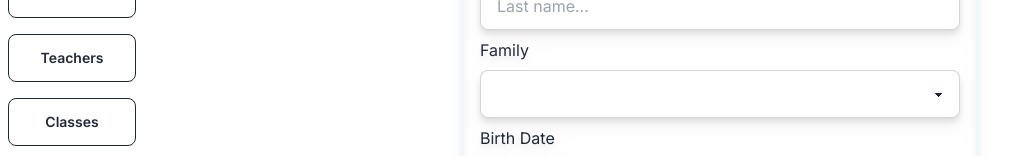
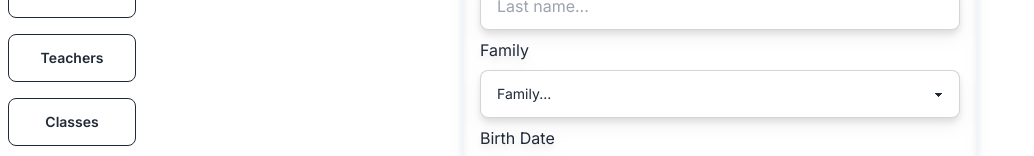
Before and after one commit to msilis/lauderdale-manage, a Next.js app: page /dashboard/students/addstudents in a window 1280 px wide. Shown: the part 242-398 px from the top of the page, without its empty margins (0-1034 px from the left). Built offline with nearby package versions, Linux system fonts and the light colour scheme.

Commit message:
add missing name attribute to inputs

```diff
--- a/src/app/dashboard/students/addstudents/addStudentFormHandler.ts
+++ b/src/app/dashboard/students/addstudents/addStudentFormHandler.ts
@@ -6,8 +6,11 @@ export const handleAddStudentSubmit = async (
   event: React.FormEvent<HTMLFormElement>,
   router: string[] | AppRouterInstance
 ) => {
+  event.preventDefault();
   const formData = new FormData(event.target as HTMLFormElement);
+  console.log({ formData });
   const studentData = Object.fromEntries(formData.entries());
+  console.log({ studentData });
 
   const response = await fetch("../../../api/addStudent", {
     method: "POST",
--- a/src/app/dashboard/students/addstudents/page.tsx
+++ b/src/app/dashboard/students/addstudents/page.tsx
@@ -25,6 +25,7 @@ const AddStudent = () => {
         </label>
         <input
           id="studentFirstName"
+          name="studentFirstName"
           type="text"
           placeholder="First name..."
           className="input input-bordered w-full mt-2"
@@ -35,6 +36,7 @@ const AddStudent = () => {
         </label>
         <input
           id="studentLastName"
+          name="studentLastName"
           type="text"
           placeholder="Last name..."
           className="input input-bordered w-full  mt-2"
@@ -43,10 +45,12 @@ const AddStudent = () => {
         <label htmlFor="studentFamily" className="flex flex-col mt-2">
           Family
         </label>
-        <select className="select select-bordered w-full  mt-2" required>
-          <option disabled value="DEFAULT">
-            Family...
-          </option>
+        <select
+          className="select select-bordered w-full  mt-2"
+          required
+          name="studentFamily"
+        >
+          <option value="DEFAULT">Family...</option>
         </select>
         <label htmlFor="studentBirthdate" className="flex flex-col mt-2">
           Birth Date
@@ -56,6 +60,7 @@ const AddStudent = () => {
           type="date"
           className="input input-bordered w-full  mt-2"
           required
+          name="studentBirthdate"
         />
         <div className="flex w-full md:w-full justify-around mt-4">
           <button
```
